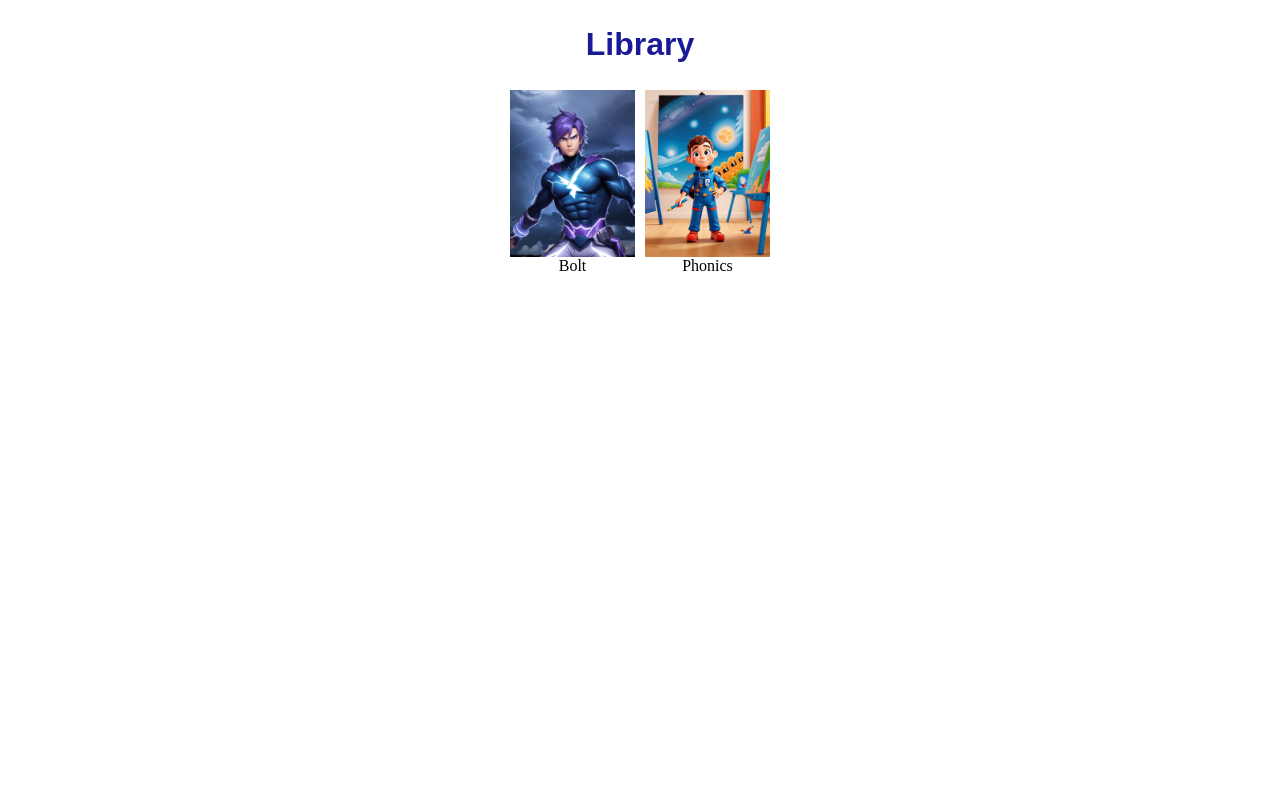
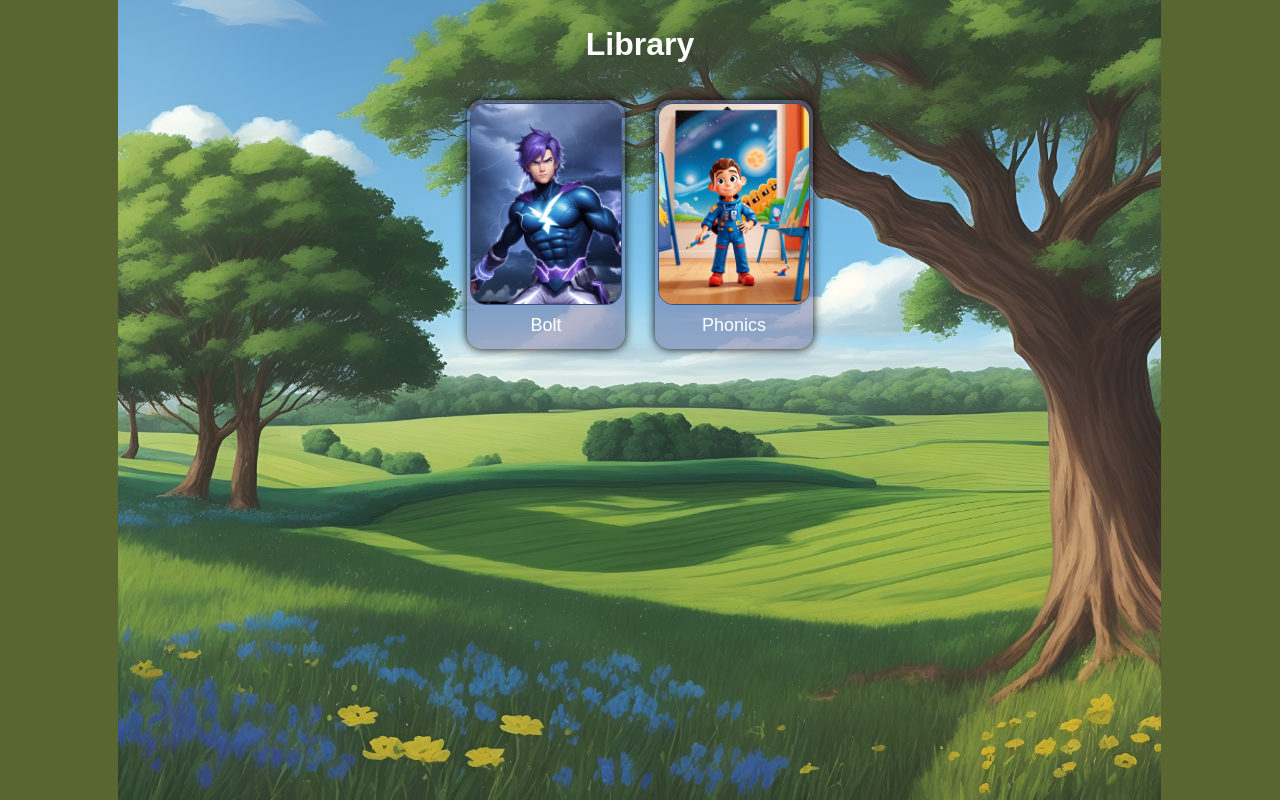
Before and after one commit to metalcarratt/english-stories, a Vue app: page / in a window 1280 px wide. Built offline with nearby package versions, Linux system fonts and the light colour scheme.

Commit message:
fix styles on library page

```diff
--- a/src/main.ts
+++ b/src/main.ts
@@ -2,9 +2,9 @@ import { createApp } from 'vue'
 import App from './App.vue'
 import { FontAwesomeIcon } from '@fortawesome/vue-fontawesome'
 import { library } from '@fortawesome/fontawesome-svg-core'
-import { faArrowLeft, faArrowRight, faGear, faHouse, faRepeat } from '@fortawesome/free-solid-svg-icons';
+import { faArrowLeft, faArrowRight, faBaby, faGear, faHouse, faPersonRunning, faPersonWalking, faRepeat, faVolumeHigh, faWheelchair, faXmark } from '@fortawesome/free-solid-svg-icons';
 
-library.add(faArrowRight, faArrowLeft, faGear, faHouse, faRepeat);
+library.add(faArrowRight, faArrowLeft, faGear, faHouse, faRepeat, faPersonRunning, faPersonWalking, faWheelchair, faBaby, faVolumeHigh, faXmark);
 
 createApp(App)
     .component('font-awesome-icon', FontAwesomeIcon)
--- a/src/pages/library/LibraryPage.vue
+++ b/src/pages/library/LibraryPage.vue
@@ -2,21 +2,21 @@
     <div id="library">
         <h1>Library</h1>
         <div class="shelf">
-            <span
+            <div
                 class="book"
                 @click="openBook(book)"
                 v-for="(book, index) in books"
                 :key="index"
             >
                 <img :src="book.cover" />
-                {{ book.title }}
-            </span>
+                <label>{{ book.title }}</label>
+        </div>
         </div>
     </div>
 </template>
 
 <script setup>
-import { toStartPage } from '../../code/page-state';
+import { toStoryPage } from '../../code/page-state';
 import { changeToStory } from '@/code/library';
 
 const books = [
@@ -32,6 +32,6 @@ const books = [
 
 const openBook = (book) => {
     changeToStory(book.title);
-    toStartPage();
+    toStoryPage();
 }
 </script>
--- a/src/pages/library/library.scss
+++ b/src/pages/library/library.scss
@@ -8,9 +8,14 @@
     align-items: center;
     padding: 5px;
     background-color: white;
+    background-image: url('~@/assets/library-bg.jpg');
+    background-size: auto 100%;
+    background-position: center;
+    background-repeat: no-repeat;
+    background-color: #5a6632;
 
     h1 {
-        color: #1a1a97;
+        color: #fffdfd;
         font-family: sans-serif;
     }
 
@@ -18,14 +23,32 @@
         display: flex;
         flex-direction: column;
         align-items: center;
-        margin: 5px;
+        margin: 15px;
+
+        background-color: #6697;
+        color: white;
+        padding: 3px;
+        border-radius: 15px;
+        font-family: sans-serif;
+        font-size: 18px;
+        box-shadow: 0px 0px 10px #000;
 
         img {
-            width: 125px;
+            width: 150px;
+            border-radius: 15px;
+            border: 1px solid #3a5187;
+        }
+
+        label {
+            color: white;
+            margin-top: 10px;
+            margin-bottom: 10px;
         }
 
         &:hover {
             cursor: pointer;
+            margin-top: 10px;
+            box-shadow: 0px 0px 20px #fff;
         }
     }
 
--- a/src/settings/SettingsModal.vue
+++ b/src/settings/SettingsModal.vue
@@ -3,35 +3,35 @@
         <div class="modal">
             <h2>설정</h2>
             <fieldset>
-                <label>오디오 속도</label>
+                <label>오디오 속도 <font-awesome-icon icon="fa-solid fa-volume-high" /></label>
                 <span class="controls">
 
                     <span
                         :class="selectedClass(0.25)"
                         @click="audioPlaybackSpeed = 0.25"
                     >
-                        <img src="speed1.png"/>
+                        <font-awesome-icon icon="fa-solid fa-baby" />
                         가장 느리게
                     </span>
                     <span
                         :class="selectedClass(0.5)"
                         @click="audioPlaybackSpeed = 0.5"
                     >
-                        <img src="speed2.png"/>
+                        <font-awesome-icon icon="fa-solid fa-wheelchair" />
                         더 느리게
                     </span>
                     <span
                         :class="selectedClass(0.75)"
                         @click="audioPlaybackSpeed = 0.75"
                     >
-                        <img src="speed3.png"/>
+                        <font-awesome-icon icon="fa-solid fa-person-walking" />
                         느리게
                     </span>
                     <span
                         :class="selectedClass(1.0)"
                         @click="audioPlaybackSpeed = 1.0"
                     >
-                        <img src="speed4.png"/>
+                        <font-awesome-icon icon="fa-solid fa-person-running" />
                         정상
                     </span>
                 </span>
--- a/src/settings/settings.scss
+++ b/src/settings/settings.scss
@@ -4,20 +4,29 @@
     height: 100%;
     background-color: #000000aa;
 
+    display: flex;
+    flex-direction: column;
+    align-items: center;
+    justify-content: center;
+
     .modal {
-        width: calc(100% - 80px);
-        height: calc(100% - 80px);
+        // width: calc(100% - 80px);
+        // height: calc(100% - 80px);
         margin: 40px;
-        box-sizing: border-box;
+        // box-sizing: border-box;
         background-color: white;
         padding: 20px;
         font-family: sans-serif;
+
+        border-radius: 50px;
+        padding: 30px;
 
         h2 {
             text-align: center;
             font-family: sans-serif;
             font-weight: 400;
-            color: #c58c20;
+            // color: #c58c20;
+            margin-top: 0;
         }
 
         button {
@@ -35,7 +44,8 @@
             label {
                 display: block;
                 font-weight: 700;
-                margin-bottom: 10px;
+                color: #e53a3a;
+                border-bottom: 1px solid #e53a3a;
             }
 
             .controls {
@@ -43,6 +53,7 @@
                 flex-direction: row;
                 justify-content: space-between;
                 padding: 10px 0;
+                gap: 20px;
 
                 span {
                     padding: 10px;
@@ -51,9 +62,11 @@
                     flex-direction: column;
                     align-items: center;
                     font-size: 13px;
+                    gap: 5px;
 
-                    img {
-                        width: 65px;
+                    svg {
+                        font-size: 60px;
+                        color: navy;
                     }
 
                     &:hover {
```
Also changed, not shown: src/assets/library-bg.jpg (added), 12 other files (tests, documents, lock files or other folders).
